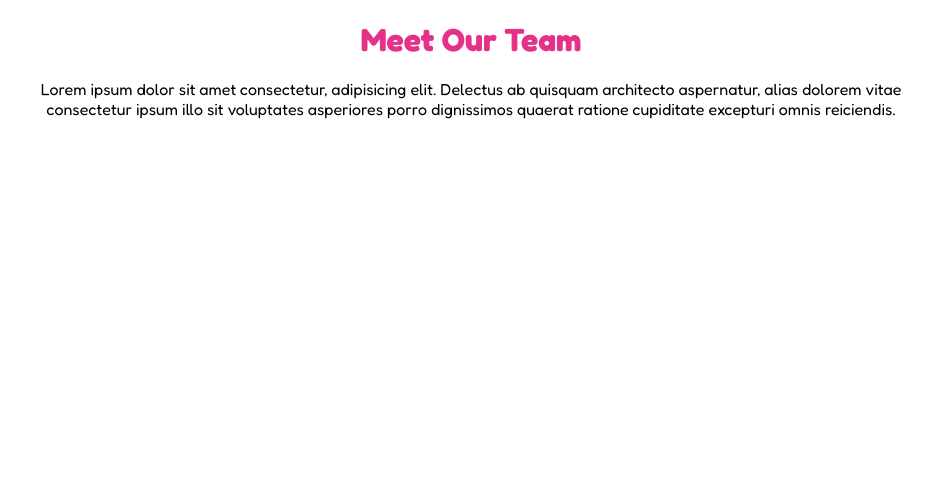
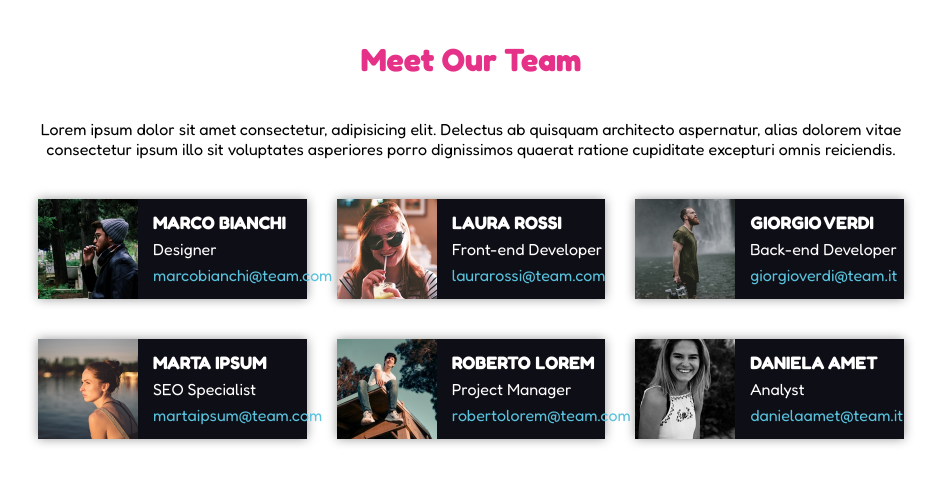
Before and after one commit to lucafranzoi98/html-css-float-cards, a plain HTML site: page index.html in a window 1280 px wide. Shown: the whole page, without its empty margins (169-1110 px from the left). Drawn offline with Linux system fonts and the light colour scheme.

Commit message:
add cards

```diff
--- a/assets/css/style.css
+++ b/assets/css/style.css
@@ -21,10 +21,55 @@ h1{
     text-align: center;
     font-family: var(--fc-font-family);
     color: var(--fc-color-title);
-    margin: 20px 0;
+    margin: 40px 0;
 }
 
 .container > p{
     text-align: center;
     font-family: var(--fc-font-family);
 }
+
+.row{
+    margin: 40px 0;
+}
+
+.clearfix::after{
+    display: table;
+    content: "";
+    clear: both;
+}
+
+.col{
+    float: left;
+    width: calc(100% / 3);
+}
+
+.card{
+    margin: 0 15px;
+    box-shadow: 0 0 10px #9a9a9a;
+}
+
+.card>img{
+    height: 100px;
+    float: left;
+}
+
+.text{
+    float: left;
+    background-color: var(--fc-color-card);
+    font-family: var(--fc-font-family);
+    width: calc(100% - 100px);
+    height: 100px;
+    padding: 10px 0 0 15px;
+    color: white;
+    line-height: calc(80px / 3);
+}
+
+.name{
+    font-weight: 800;
+    font-size: 18px;
+}
+
+.mail{
+    color: var(--fc-color-mail);
+}
--- a/index.html
+++ b/index.html
@@ -13,6 +13,71 @@
     <div class="container">
         <h1>Meet Our Team</h1>
         <p>Lorem ipsum dolor sit amet consectetur, adipisicing elit. Delectus ab quisquam architecto aspernatur, alias dolorem vitae consectetur ipsum illo sit voluptates asperiores porro dignissimos quaerat ratione cupiditate excepturi omnis reiciendis.</p>
+
+        <div class="row clearfix">
+            <div class="col">
+                <div class="card clearfix">
+                    <img src="./assets/img/male1.png">
+                    <div class="text">
+                        <div class="name">MARCO BIANCHI</div>
+                        <div class="job">Designer</div>
+                        <div class="mail">marcobianchi@team.com</div>
+                    </div>
+                </div>
+            </div>
+            <div class="col">
+                <div class="card clearfix">
+                    <img src="./assets/img/female1.png">
+                    <div class="text">
+                        <div class="name">LAURA ROSSI</div>
+                        <div class="job">Front-end Developer</div>
+                        <div class="mail">laurarossi@team.com</div>
+                    </div>
+                </div>
+            </div><div class="col">
+                <div class="card clearfix">
+                    <img src="./assets/img/male2.png">
+                    <div class="text">
+                        <div class="name">GIORGIO VERDI</div>
+                        <div class="job">Back-end Developer</div>
+                        <div class="mail">giorgioverdi@team.it</div>
+                    </div>
+                </div>
+            </div>
+        </div>
+
+        <div class="row clearfix">
+            <div class="col">
+                <div class="card clearfix">
+                    <img src="./assets/img/female2.png">
+                    <div class="text">
+                        <div class="name">MARTA IPSUM</div>
+                        <div class="job">SEO Specialist</div>
+                        <div class="mail">martaipsum@team.com</div>
+                    </div>
+                </div>
+            </div>
+            <div class="col">
+                <div class="card clearfix">
+                    <img src="./assets/img/male3.png">
+                    <div class="text">
+                        <div class="name">ROBERTO LOREM</div>
+                        <div class="job">Project Manager</div>
+                        <div class="mail">robertolorem@team.com</div>
+                    </div>
+                </div>
+            </div><div class="col">
+                <div class="card clearfix">
+                    <img src="./assets/img/female3.png">
+                    <div class="text">
+                        <div class="name">DANIELA AMET</div>
+                        <div class="job">Analyst</div>
+                        <div class="mail">danielaamet@team.it</div>
+                    </div>
+                </div>
+            </div>
+        </div>
+
     </div>
 </body>
 </html>
```
